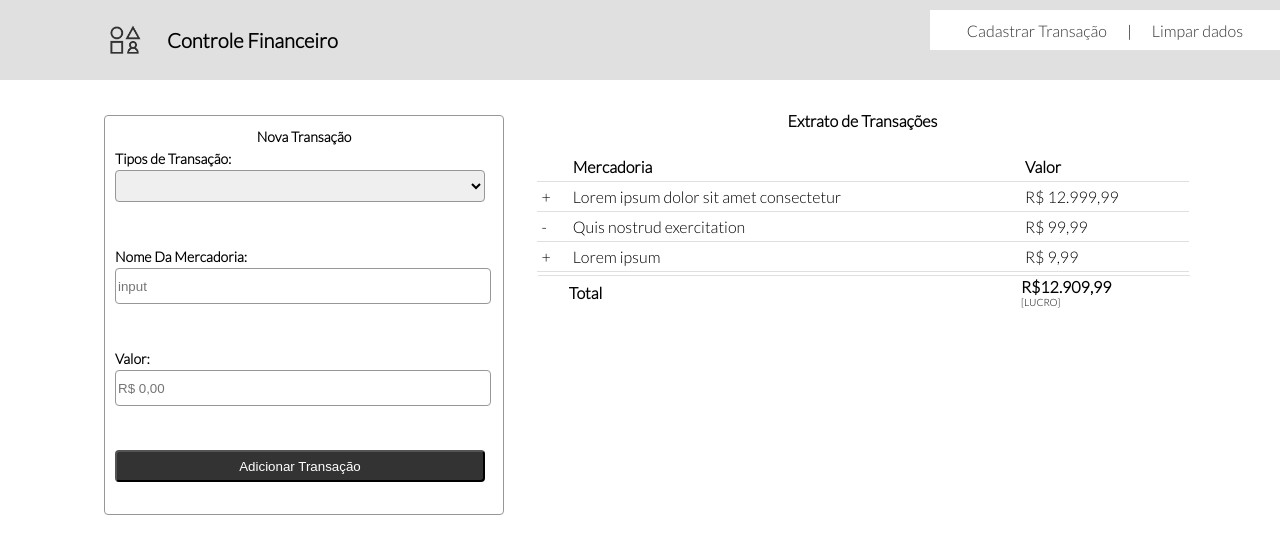
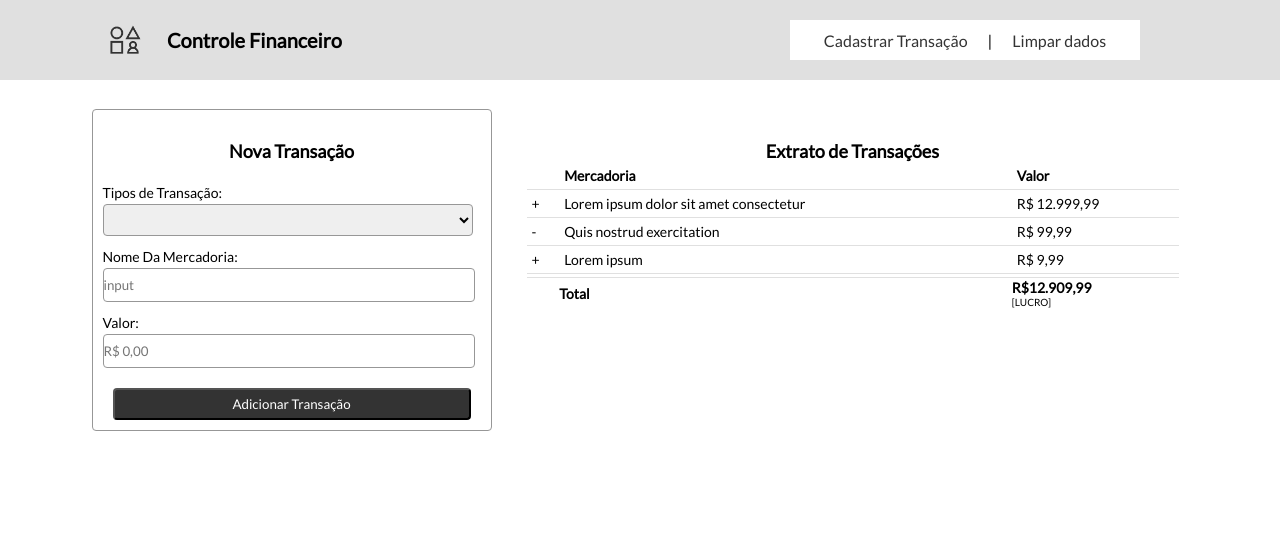
Before and after one commit to LaraGabrielaLopes/projetoHTML-NewtabAcademy, a plain HTML site: page index.html in a window 1280 px wide. Drawn offline with Linux system fonts and the light colour scheme.

Commit message:
projeto final após as correções

```diff
--- a/css/estilo.css
+++ b/css/estilo.css
@@ -1,15 +1,12 @@
-/*ÁREA CABEÇALHO*/
-body {
+@import url('https://fonts.googleapis.com/css2?family=Lato&display=swap');
+
+* {
+    padding: 0;
     margin: 0;
-    font-family: "lato", sans-serif;
+    font-family: 'Lato', sans-serif;
 }
 
-.main {
-    position: relative;
-    margin-left: auto;
-    margin-right: auto;
-    width: 411px;
-}
+/*ÁREA CABEÇALHO*/
 
 .cabecalho-geral {
     display: flex;
@@ -57,6 +54,7 @@ body {
     background-color: #333;
     height: 100%;
     width: 85%;
+    z-index: 2;
 }
 
 .menu:hover .links {
@@ -68,6 +66,7 @@ body {
     height: 32px;
     width: calc(100% - 40px);
     display: flex;
+    justify-content: flex-end;
     font-size: 16px;
     align-items: center;
     text-decoration: none;
@@ -83,6 +82,7 @@ body {
     width: calc(100% - 40px);
     padding-top: 20px;
     text-align: left;
+    justify-content: flex-start;
 }
 
 .span {
@@ -91,49 +91,79 @@ body {
 
 /*ÁREA DO FORMULÁRIO NOVA TRANSAÇÃO*/
 
+.main {
+    margin: 20px;
+    max-width: 1112px;
+    width: 95%;
+    display: flex;
+    flex-direction: column;
+    justify-content: center;
+    align-items: center;
+ }
+
 .form {
     font-size: 14px;
     line-height: 22px;
-    display: block;
-    margin: 25px;
-    margin-left: 20px;
+    display: flex;
+    flex-direction: column;
+    justify-content: center;
     padding: 0 10px;
-    width: 400px;
+    width: 90%;
 }
 
 .titulo-form {
     display: none;
 }
 
-.caixa, .caixa-mercadoria {
-    width: 371px;
+.caixa, .caixa-mercadoria  {
+    width: 90%;
     height: 32px;
     border: 1px solid #979797;
     border-radius: 4px;
+    margin-bottom: 10px;
 }
 
-.button {
-    width: 371px;
+.botao {
+    width: 90%;
     height: 32px;
     background-color: #333;
     color: #fff;
-    border-radius: 4px
+    border-radius: 4px;
+    margin-top: 20px;
+    margin-bottom: 30px;
 }
 
 /*ÁREA DA TABELA EXTRATO DE TRANSAÇÕES*/
 
 
 .tabela-wrapper {
+    width: 90%;
     display: flex;
+    flex-direction: column;
     justify-content:center;
 }
 
+.tabela-titulo {
+    width: 90%;
+    font-size: 18px;
+    font-weight: 700;
+    text-align: center;
+    border-top: 1px solid #979797;
+    padding-top: 30px;
+}
+
 .tabela {
-    width: 100%;
+    font-size: 14px;
+    font-weight: 400;
+    color: #000;
+    width: 90%;
 }
 
 .tabela th {
     text-align: left;
+    font-size: 14px;
+    font-weight: 700;
+    color: #000;
 }
 
 .tabela tbody td, .tabela th {
@@ -167,13 +197,14 @@ body {
 
 @media screen and (min-width: 700px) {  /*TABLET PORTRAIT*/
 
-    /*BODY*/
+    main {
+        display: flex
+    }
 
-    .main {
-        position: relative;
-        margin-left: auto;
-        margin-right: auto;
-        width: 780px;
+    /*ÁREA DO CABEÇALHO*/
+
+    .links {
+        width: 33%;
     }
 
     /*ÁREA DO FORMULÁRIO NOVA TRANSAÇÃO*/
@@ -181,14 +212,15 @@ body {
     .form {
         display: flex;
         flex-direction: column;
-        width: 728px;
+        width: 90%;
         border: 1px solid #979797;
         border-radius: 4px;
         padding: 10px;
-        align-items: flex-end;
     }
 
     .titulo-form {
+        font-size: 18px;
+        font-weight: 700;
         display: flex;
         justify-content: center;
         width: 100%;
@@ -218,18 +250,34 @@ body {
         border-radius: 4px;
     }
 
-    .button {
+    .botao {
         width: 200px;
         display: flex;
         justify-content: center;
         align-items: center;
+        margin: 10px;
+    }
 
+    .botao-posicao {
+        display: flex;
+        justify-content: flex-end;
     }
 
     /*ÁREA DA TABELA EXTRATO DE TRANSAÇÕES*/
 
+    .tabela-wrapper {
+        padding: 10px;
+        align-items: center;
+    }
+
+    .tabela-titulo {
+        font-size: 18px;
+        font-weight: 700;
+        border: none;
+    }
+
     .tabela {
-        width: 728px;
+        width: 100%;
     }
 
     .lucro {
@@ -243,25 +291,48 @@ body {
 
 @media screen and (min-width: 1112px) /*TABLET LANDSCAPE*/ {
 
+    .links {
+       margin-left: 20px;
+    }
+
+    .links a:hover {
+        background-color: white;
+    }
+
+    .menu{
+        display: flex;
+        justify-content: center;
+        align-items: center;
+        height: 100%;
+        width: 50%;
+        margin: 22px;
+    }
+
+    .main {
+        gap: 25px;
+        margin: 20px;
+        width: 95%;
+        display: flex;
+        flex-direction: row;
+     }
+
     /*ÁREA DO FORMULÁRIO*/
 
-    main {
-        width: 1000px;
-        margin-top: 10px;
-        margin-left: auto;
-        margin-right: auto;
+    .titulo-form {
+        padding-top: 20px;
     }
 
     .form {
         border: 1px solid #979797;
         display: block;
         width: 378px;
-        height: 378px;
+        height: 300px;
         float: left;
     }
 
     .campos {
-        display: block;
+        display: flex;
+        flex-direction: column;
     }
 
     .caixa, .caixa-mercadoria {
@@ -271,32 +342,29 @@ body {
         border-radius: 4px;
     }
 
-    .button {
+    .botao {
         width: 370px;
         height: 32px;
         background-color: #333;
         color: #fff;
-        border-radius: 4px
+        border-radius: 4px;
     }
 
     /*ÁREA DA TABELA*/
 
     .tabela {
-        width: 652px;
+        width: 100%;
     }
 
 }
 
 @media screen and (min-width: 1112px) {/*DESKTOP*/
 
-    .main {
-        position: relative;
-        margin-left: auto;
-        margin-right: auto;
-        width: 1112px;
+    /*ÁREA DO CABEÇALHO*/
+
+    .cabecalho-geral {
+        max-width: 1500px;
     }
-
-    /*ÁREA DO CABECALHO*/
 
     .cabecalho {
         width: 100%;
@@ -315,7 +383,8 @@ body {
         display: flex;
         flex-direction: row;
         width: 350px;
-        top: 10px;
+        margin-top: 20px;
+        margin-right: 140px;
         justify-content: center;
         align-items: center;
         height: 40px;
@@ -332,10 +401,28 @@ body {
         display: none;
     }
 
+    .main {
+        width: 1100px;
+        margin-left: auto;
+        margin-right: auto;
+
+    }
+
     /*ÁREA DO FORMULÁRIO NOVA TRANSAÇÃO*/
 
-    .tabela {
+    .titulo-form {
+        margin-bottom: 20px;
+        padding-top: 20px;
+    }
+
+    /*ÁREA DA TABELA EXTRATO DE TRANSAÇÕES*/
+
+    .tabela-wrapper {
+        height: 320px;
         width: 652px;
+        display: flex;
+        justify-content: flex-start;
+        align-items: center;
     }
 
     .lucro {
--- a/index.html
+++ b/index.html
@@ -5,11 +5,6 @@
         <meta charset="UTF-8">
         <meta name="viewport" content="width=device-width, initial-scale=1.0">
         <link rel="stylesheet" href="css/estilo.css">
-        <link href="https://fonts.googleapis.com/css2?family=Lato:wght@300&display=swap" rel="stylesheet">
-
-        <style>
-            @import url('https://fonts.googleapis.com/css2?family=Lato:wght@300&display=swap');
-        </style>
     </head>
 
     <body>
@@ -36,34 +31,33 @@
                <form class="form"> <!--FORMULÁRIO-->
                     <div class="titulo-form">Nova Transação</div>
                     <div class="campos">
-                        <div class="campo-und">
-                            <label><b>Tipos de Transação:</b></label>
+                        <div>
+                            <label>Tipos de Transação:</label>
                             <select class="caixa" name="Transação">
                             <option value=""></option>
                             <option value="compra">Compra</option>
                             <option value="venda">Venda</option>
-                            </select><br><br>
+                            </select>
                         </div>
 
-                        <div class="campo-und">
-                            <label><b>Nome Da Mercadoria:</b></label> <br>
-                            <input class="caixa-mercadoria" type="text" placeholder="input"><br><br>
+                        <div>
+                            <label>Nome Da Mercadoria:</label> <br>
+                            <input class="caixa-mercadoria" type="text" placeholder="input">
                         </div>
 
-                        <div class="campo-und">
-                            <label><b>Valor:</b></label> <br>
-                            <input class="caixa" type="text" placeholder="R$ 0,00"><br><br>
+                        <div>
+                            <label>Valor:</label> <br>
+                            <input class="caixa" type="text" placeholder="R$ 0,00">
                         </div>
                     </div>
-                        <button class="button">Adicionar Transação</button>
-                        <br><br>
-
+                    <div class="botao-posicao">
+                    <button class="botao">Adicionar Transação</button>
+                    </div>
                 </form>
 
 
             <div class="tabela-wrapper"> <!--LISTA DE TRANSAÇÕES-->
-                <div>
-                    <h4 style="text-align: center;">Extrato de Transações</h4>
+                    <div class="tabela-titulo">Extrato de Transações</div>
                     <table class="tabela" cellspacing="0">
                         <thead>
                             <tr>
@@ -102,7 +96,6 @@
                         </tfoot>
 
                     </table>
-                </div>
 
             </div>
         </main>
```
